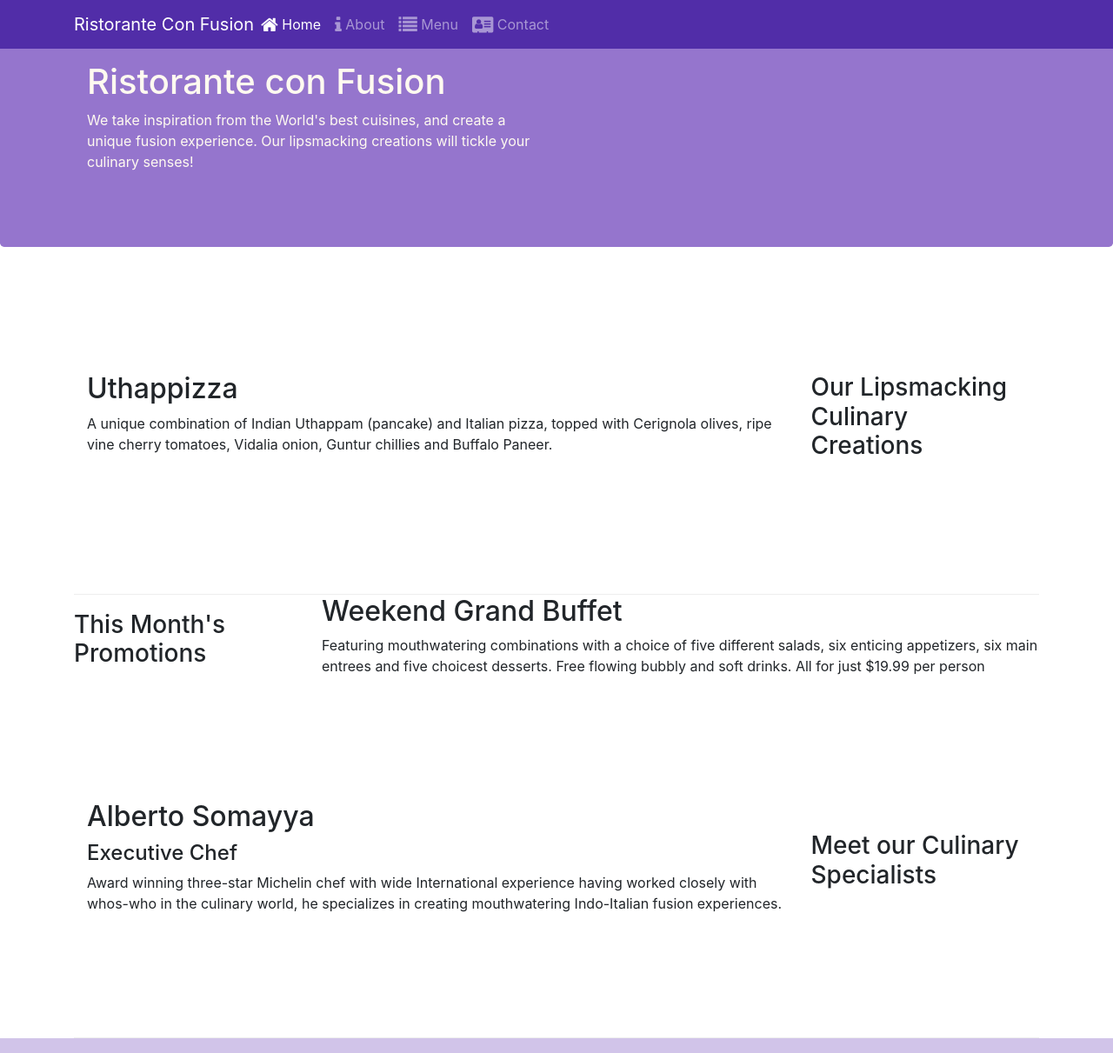
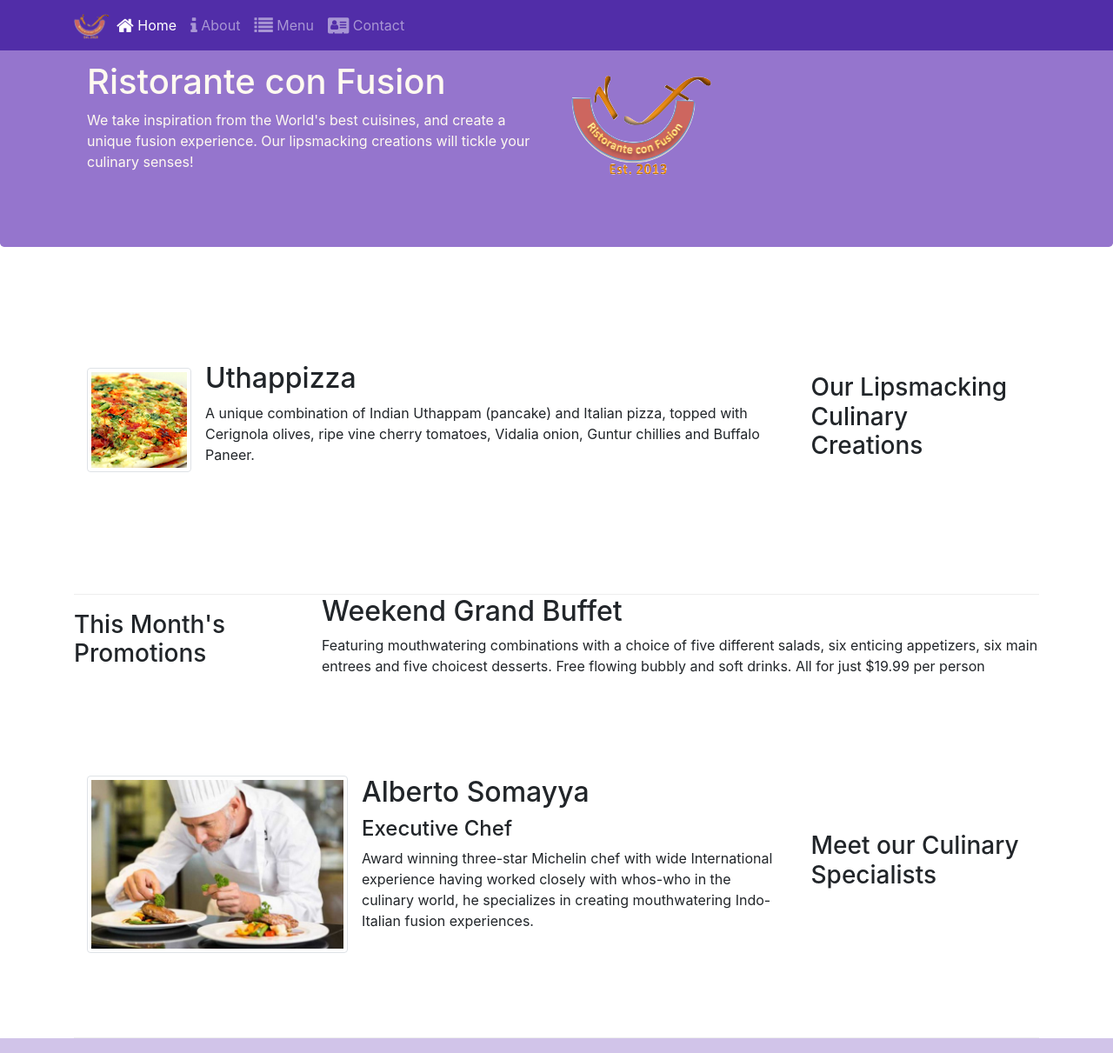
Before and after one commit to marinakonoreva/web_project, a website: page index.html in a window 1280 px wide. Shown: the top 1211 px of the page at 87% size. Drawn offline with nearby package versions, Linux system fonts and the light colour scheme.

Commit message:
added logo and images

```diff
--- a/index.html
+++ b/index.html
@@ -21,7 +21,7 @@
             <button class="navbar-toggler" type="button" data-toggle="collapse" data-target="#Navbar">
                 <span class="navbar-toggler-icon"></span>
             </button>
-            <a class="navbar-brand mr-auto" href="#">Ristorante Con Fusion</a>
+            <a class="navbar-brand mr-auto" href="#"><img src="img/logo.png" height="30" width="41"></a>
             <div class="collapse navbar-collapse" id="Navbar">
                 <ul class="navbar-nav mr-auto">
                         <li class="nav-item active"><a class="nav-link" href="#"><span class="fa fa-home fa-lg"></span> Home</a></li>
@@ -40,7 +40,8 @@
                     <h1>Ristorante con Fusion</h1>
                     <p>We take inspiration from the World's best cuisines, and create a unique fusion experience. Our lipsmacking creations will tickle your culinary senses!</p>
                 </div>
-                <div class="col-12 col-sm">
+                <div class="col-12 col-sm align-self-center">
+                    <img src="img/logo.png" class="img-fluid">
                 </div>
             </div>
         </div>
@@ -53,8 +54,17 @@
                 <h3>Our Lipsmacking Culinary Creations</h3>
             </div>
             <div class="col col-sm order-sm-first col-md">
-                <h2>Uthappizza</h2>
-                <p>A unique combination of Indian Uthappam (pancake) and Italian pizza, topped with Cerignola olives, ripe vine cherry tomatoes, Vidalia onion, Guntur chillies and Buffalo Paneer.</p>
+            	 <div class="media">
+                    <img class="d-flex mr-3 img-thumbnail align-self-center"
+                            src="img/uthappizza.png" alt="Uthappizza">
+                    <div class="media-body">
+                        <h2 class="mt-0">Uthappizza</h2>
+                        <p class="d-none d-sm-block">A unique combination of Indian Uthappam (pancake) and
+                            Italian pizza, topped with Cerignola olives, ripe vine
+                            cherry tomatoes, Vidalia onion, Guntur chillies and
+                            Buffalo Paneer.</p>
+                    </div>
+                </div>
             </div>
         </div>
 
@@ -74,9 +84,18 @@
                 <h3>Meet our Culinary Specialists</h3>
             </div>
             <div class="col col-sm order-sm-first col-md">
-                <h2>Alberto Somayya</h2>
-                <h4>Executive Chef</h4>
-                <p>Award winning three-star Michelin chef with wide International experience having worked closely with whos-who in the culinary world, he specializes in creating mouthwatering Indo-Italian fusion experiences. </p>
+            	<div class="media">
+                    <img class="d-flex mr-3 img-thumbnail align-self-center"
+                            src="img/alberto.jpg" height="300" width="300" alt="Alberto Somayya">
+                    <div class="media-body">
+                        <h2 class="mt-0">Alberto Somayya</h2>
+                        <h4>Executive Chef</h4>
+                        <p class="d-none d-sm-block">Award winning three-star Michelin chef with wide
+                            International experience having worked closely with
+                            whos-who in the culinary world, he specializes in
+                            creating mouthwatering Indo-Italian fusion experiences.</p>
+                    </div>
+                </div>
             </div>
         </div>
     </div>
```
Also changed, not shown: img/alberto.jpg (added), img/buffet.png (added), img/logo.png (added), img/uthappizza.png (added).
